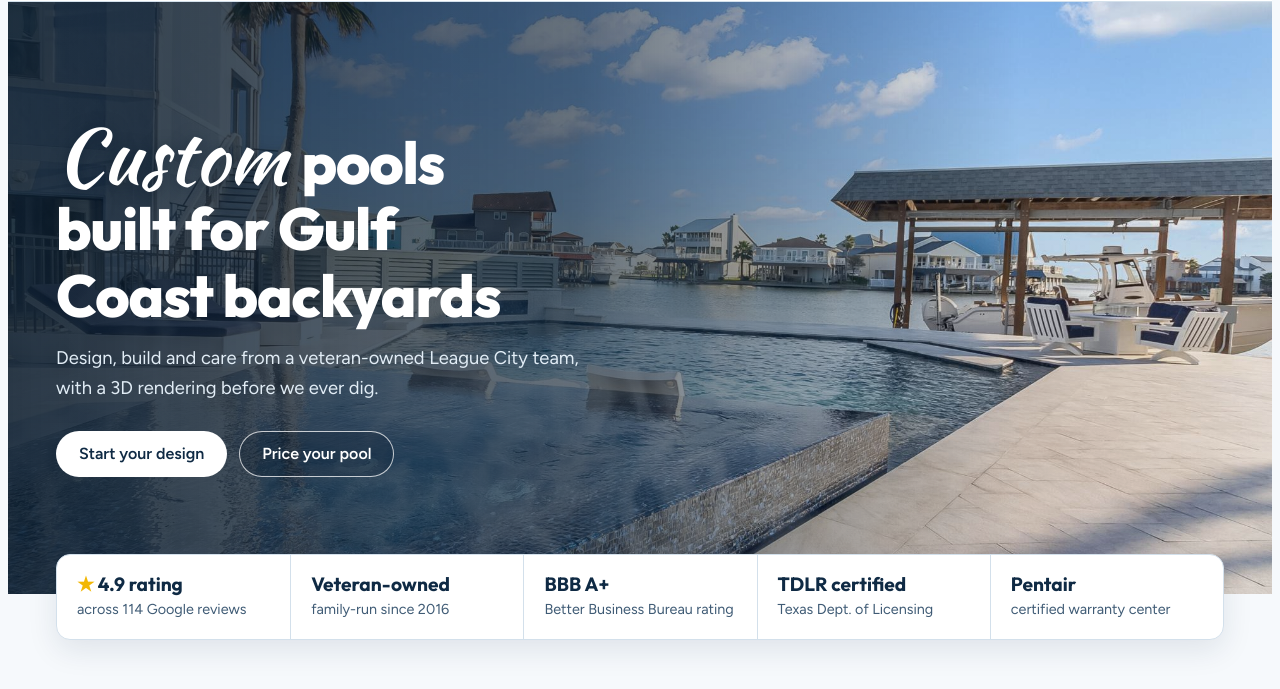
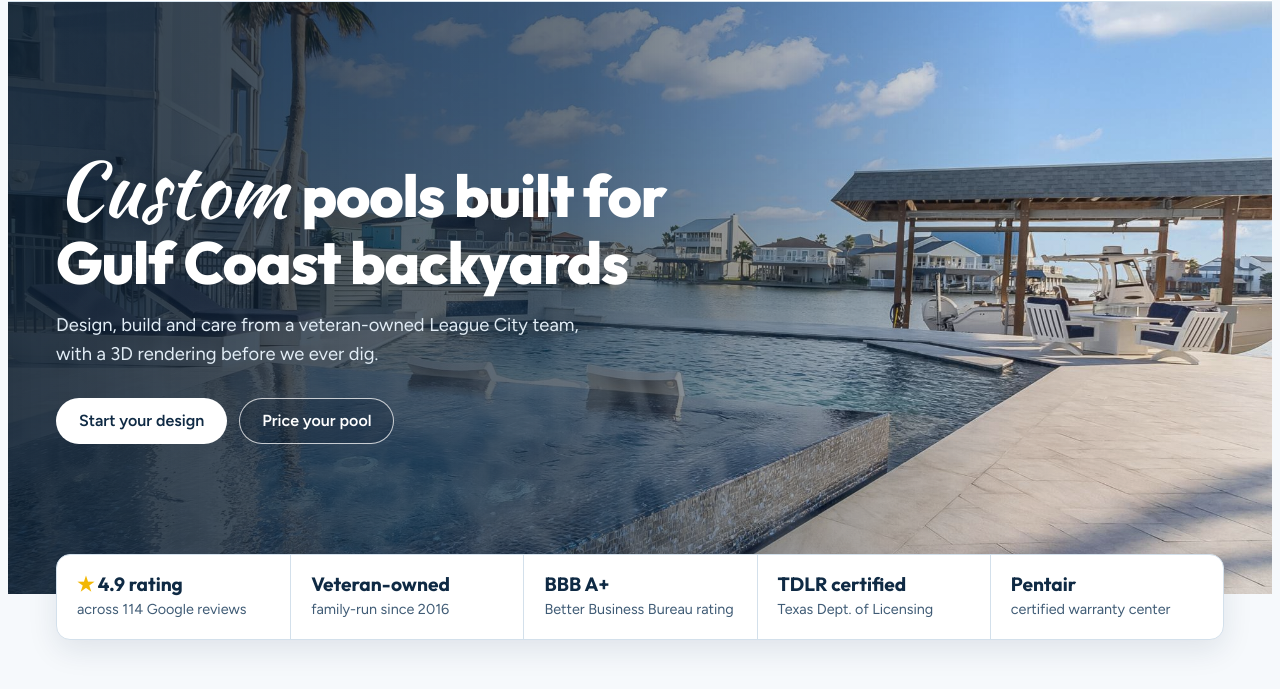
Before and after one commit to DaisyDakotaBrain/southern-charm-ideas, a plain HTML site: page website/index.html in a window 1280 px wide. Shown: the part 111-800 px from the top of the page. Drawn offline with Linux system fonts and the light colour scheme.

Commit message:
Hero: two-line headline on desktop
Co-Authored-By: Claude Opus 5.5 <noreply@anthropic.com>

```diff
--- a/website/index.html
+++ b/website/index.html
@@ -122,6 +122,7 @@ header { position: sticky; top: env(safe-area-inset-top, 0px); z-index: 9; backg
 .hero-photo::before { content: ""; position: absolute; inset: 0; background: linear-gradient(90deg, rgba(8, 26, 44, .86) 0%, rgba(8, 26, 44, .62) 45%, rgba(8, 26, 44, .08) 80%); z-index: 1; }
 .hero-photo .wrap { position: relative; z-index: 2; width: 100%; padding-block: 56px; }
 .hero-copy { max-width: 600px; }
+.hero-copy h1 { width: max-content; max-width: min(860px, calc(100vw - 48px)); }
 .hero-copy h1 { font-size: clamp(2.2rem, 1.5rem + 3vw, 3.7rem); font-weight: 800; letter-spacing: -.02em; }
 .hero-copy h1 .custom { display: inline-block; font-family: 'Kaushan Script', 'Brush Script MT', cursive; font-weight: 400; font-size: 1.3em; line-height: 1; letter-spacing: 0; color: #ffffff; padding-right: .06em; text-shadow: 0 2px 16px rgba(8, 26, 44, .5); }
 .hero-copy p { margin-top: 16px; font-size: 1.15rem; color: #e2edf6; max-width: 46ch; }
```
